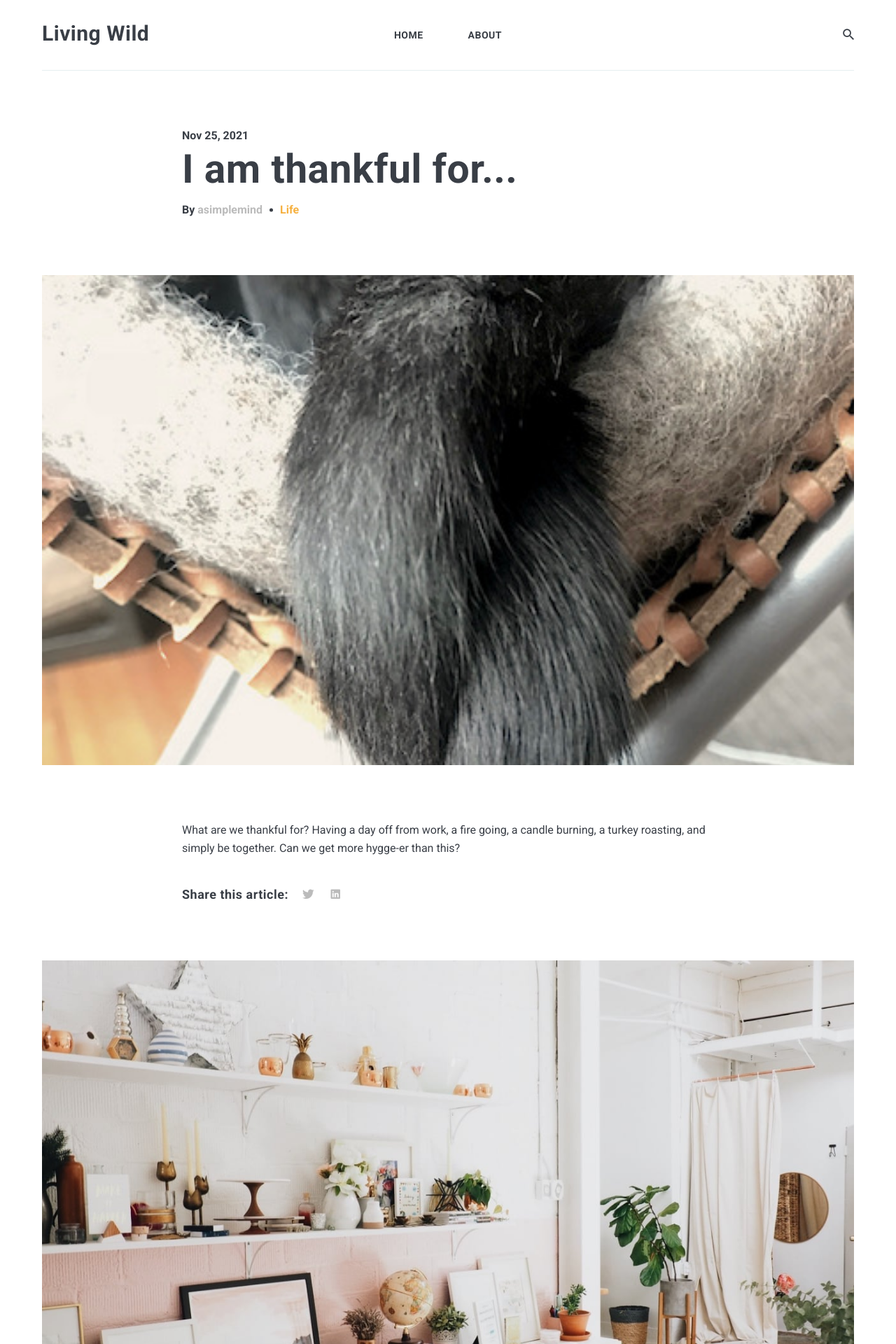
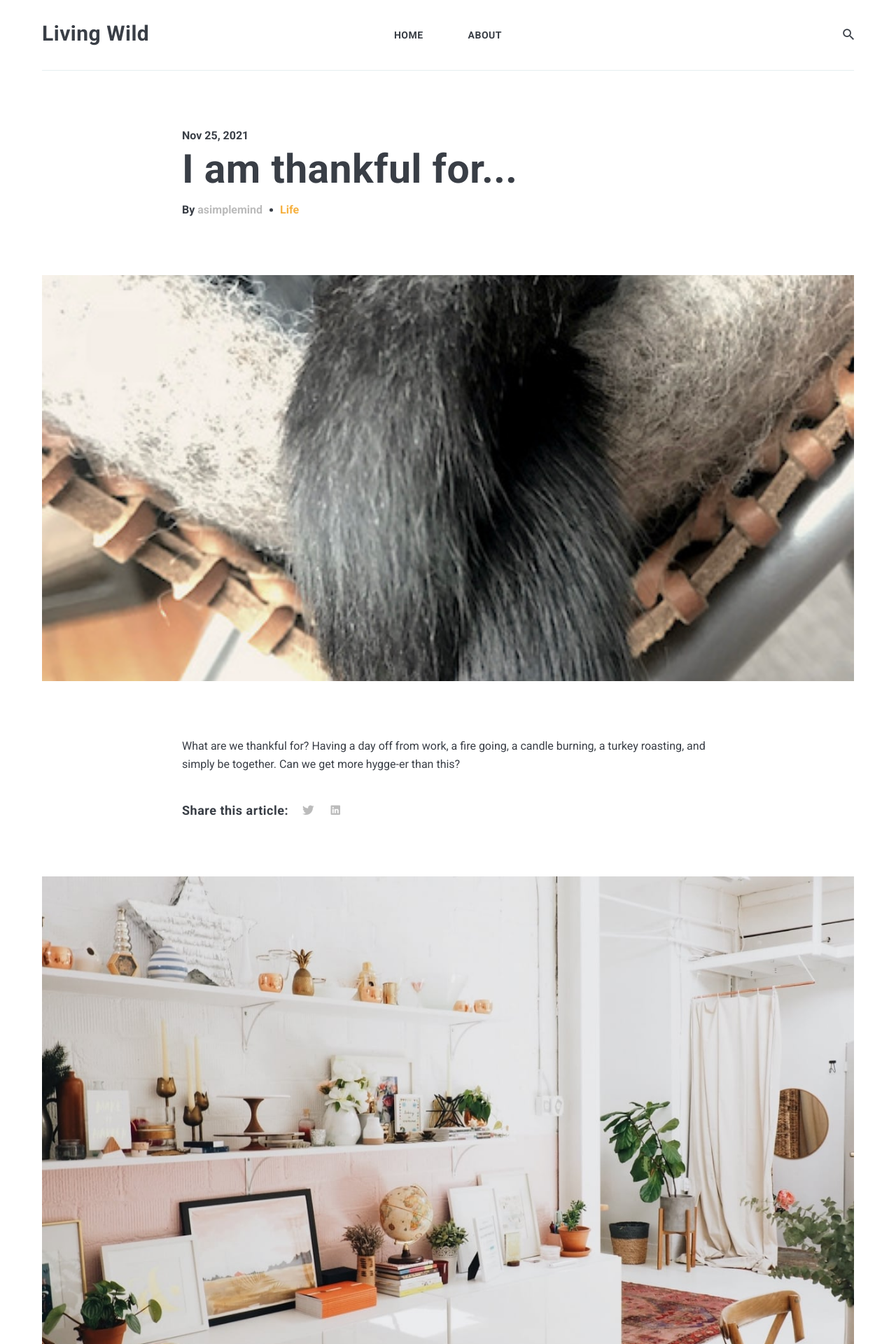
Before and after one commit to asimplemind/asimplemind.github.io, a Jekyll site: the page built from _posts/2021-11-25-thanksgiving.markdown, in a window 1280 px wide. Shown: the top 1920 px of the page at 70% size. Built offline with Jekyll 4.4.1, drawn with Linux system fonts in a browser that asks for light colours; nearby versions of some CDN libraries.

Commit message:
fixing images

```diff
--- a/_sass/4-layouts/_post.scss
+++ b/_sass/4-layouts/_post.scss
@@ -70,8 +70,8 @@
   &:after {
     content: "";
     display: table;
-    width: 40%;
-    min-height: 700px;
+    width: 400px;
+    min-height: 100%;
     padding-top: 50%;
   }
 }
```
